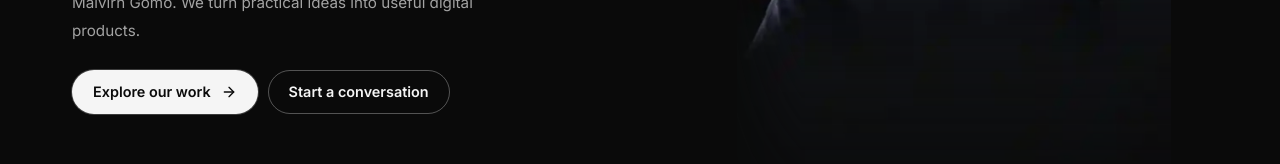
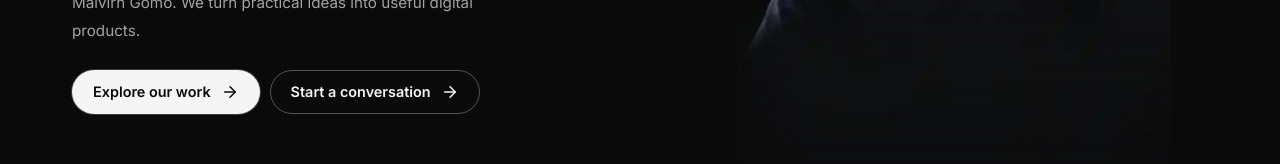
Before and after one commit to malvirn/marvatechnologies, a Next.js app: page / in a window 1280 px wide. Shown: the part 527-691 px from the top of the page. Built offline with nearby package versions, Linux system fonts and the light colour scheme.

Commit message:
Preserve original hero copy and actions

```diff
--- a/src/components/Hero.tsx
+++ b/src/components/Hero.tsx
@@ -14,8 +14,8 @@ export default function Hero() {
           className="hero-photo"
           src="/hero.webp"
           alt="Malvirn Gomo, founder of Marva Technologies"
-          width="1024"
-          height="1536"
+          width="512"
+          height="768"
           fetchPriority="high"
         />
       </div>
@@ -25,8 +25,8 @@ export default function Hero() {
         <h1 className="intro-title">We build digital solutions that matter.</h1>
         <p className="intro-copy">Marva Technologies is a growing software brand founded by Malvirn Gomo. We turn practical ideas into useful digital products.</p>
         <div className="intro-actions">
-          <Link href="/projects" className="intro-button button-accent">Explore our work <ArrowRight className="button-arrow" size={16}/></Link>
-          <Link href="/contact" className="intro-button button-outline">Start a conversation</Link>
+          <Link href="/projects" className="intro-button button-accent">Explore our work <ArrowRight className="button-arrow" size={18}/></Link>
+          <Link href="/contact" className="intro-button button-outline">Start a conversation <ArrowRight className="button-arrow" size={18}/></Link>
         </div>
       </div>
       <div className="hero-bottomline"><span>TECHNOLOGY. INNOVATION. IMPACT.</span><span>FOUNDED BY MALVIRN GOMO</span></div>
```
